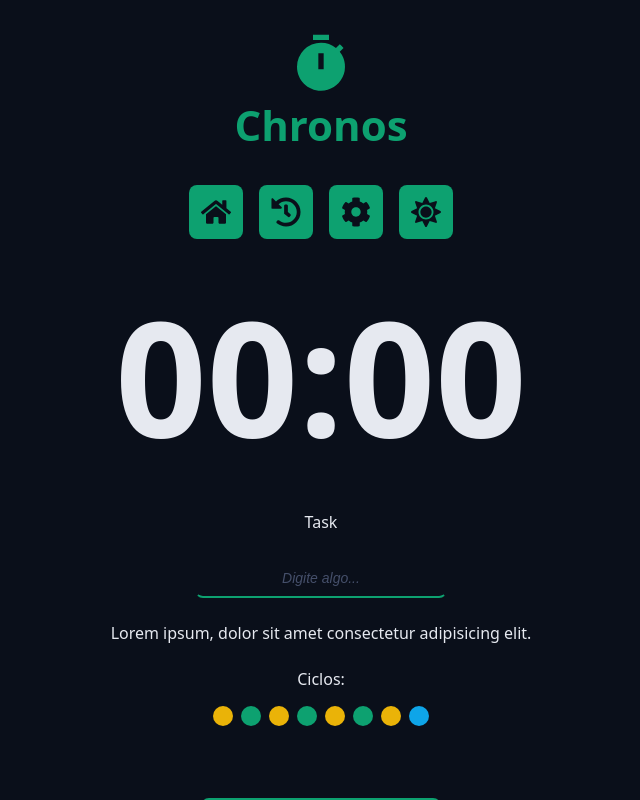
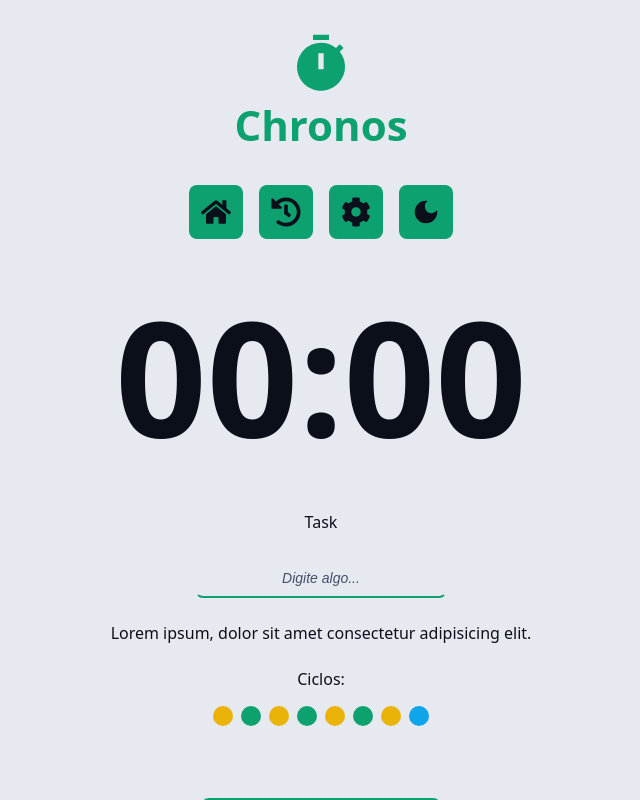
Before and after one commit to ThiagoLimaSanto/pomodoro, a React (Vite) app: page / in a window 1280 px wide. Both pictures are taken after a click on the link 745 px from the left and 212 px from the top of the page. Shown: the top 800 px of the page, without its empty margins (319-959 px from the left). Built offline with nearby package versions, Linux system fonts and the light colour scheme.

Commit message:
feito a funcao para mudar o tema

```diff
--- a/index.html
+++ b/index.html
@@ -1,5 +1,5 @@
 <!doctype html>
-<html lang="pt-BR">
+<html lang="pt-BR" data-theme="dark">
   <head>
     <meta charset="UTF-8" />
     <link rel="icon" type="image/svg+xml" href="/vite.svg" />
--- a/src/components/Menu/index.tsx
+++ b/src/components/Menu/index.tsx
@@ -1,20 +1,49 @@
-import { FaHome, FaSun, FaHistory, FaCog } from "react-icons/fa";
+import { FaHome, FaHistory, FaCog } from "react-icons/fa";
+import { MdDarkMode } from "react-icons/md";
+import { FiSun } from "react-icons/fi";
 import Styles from "./styles.module.css"
+import { useState, useEffect } from "react";
+
+type AvailableThemes = 'dark' | 'light'
 
 export const Menu = () => {
+    const [theme, setTheme] = useState<AvailableThemes>(() => {
+        const storageTheme = localStorage.getItem('theme') as AvailableThemes || 'dark'
+
+        return storageTheme
+    });
+
+    const nextThemeIcon = {
+        dark: <FiSun />,
+        light: <MdDarkMode />
+    }
+
+    const handleThemeChange = (e: React.MouseEvent<HTMLAnchorElement, MouseEvent>) => {
+        e.preventDefault();
+
+        setTheme(prevTheme => {
+            return prevTheme === 'dark' ? 'light' : 'dark'
+        })
+    }
+
+    useEffect(() => {
+        document.documentElement.setAttribute('data-theme', theme);
+        localStorage.setItem('theme', theme);
+    }, [theme])
+
     return (
         <nav className={Styles.menu}>
-            <a className={Styles.menuLink} href="#">
+            <a className={Styles.menuLink} href="#" aria-label='Ir para a home' title="Home">
                 <FaHome />
             </a>
-            <a className={Styles.menuLink} href="#">
+            <a className={Styles.menuLink} href="#" aria-label='Ver histórico' title="Histórico">
                 <FaHistory />
             </a>
-            <a className={Styles.menuLink} href="#">
+            <a className={Styles.menuLink} href="#" aria-label='Ir para Configurações' title="Configurações">
                 <FaCog />
             </a>
-            <a className={Styles.menuLink} href="#">
-                <FaSun />
+            <a onClick={handleThemeChange} className={Styles.menuLink} href="#" aria-label='Mudar Tema' title="Mudar Tema">
+                {nextThemeIcon[theme]}
             </a>
         </nav>
     )
--- a/src/styes/theme.css
+++ b/src/styes/theme.css
@@ -35,3 +35,21 @@
   --disabled: #555f7d;
   --text-disabled: #aab3cc;
 }
+
+:root[data-theme='light'] {
+  --gray-100: #0a0f1a;
+  --gray-200: #181f2e;
+  --gray-300: #272f43;
+  --gray-400: #363d56;
+  --gray-500: #454f6a;
+  --gray-600: #555f7d;
+  --gray-700: #aab3cc;
+  --gray-800: #cdd3e1;
+  --gray-900: #e6e9f0;
+
+  --text-default: #0a0f1a;
+  --text-muted: #272f43;
+
+  --link-color: #0b8a60;
+  --link-hover: #065f46;
+}
```
